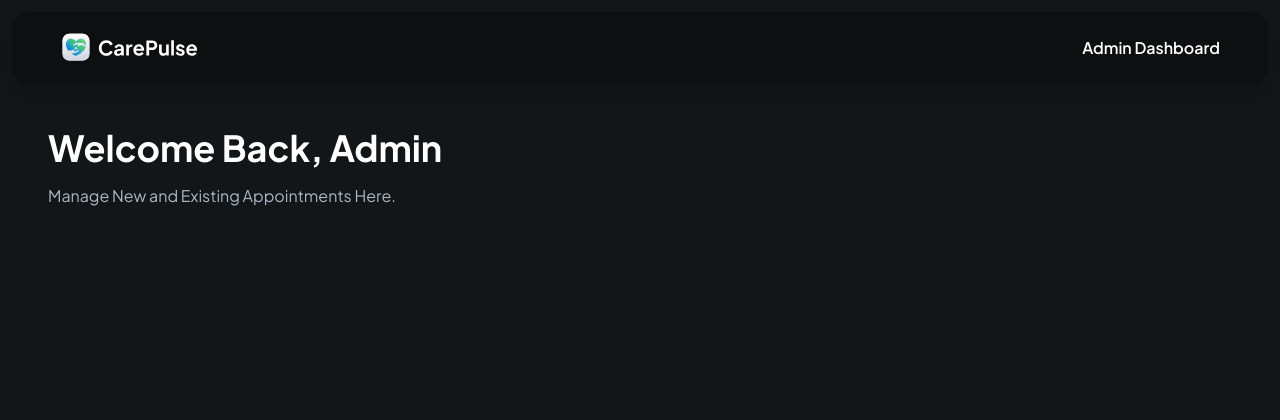
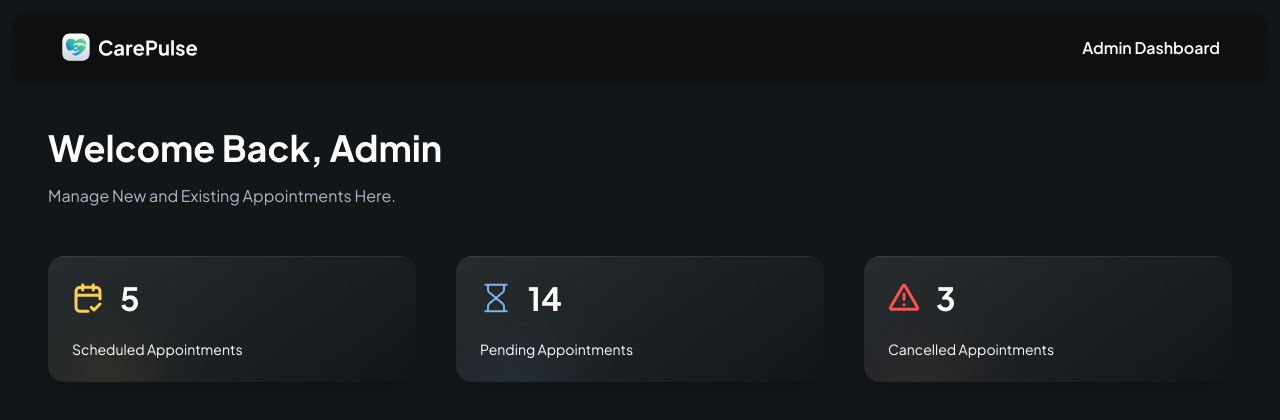
Before and after one commit to Vino-Siva/pulse-it, a Next.js app: page /admin in a window 1280 px wide. Shown: the top 420 px of the page. Built offline with nearby package versions, Linux system fonts and the light colour scheme.

Commit message:
Create admin dashboard and reusable statcard component

```diff
--- a/app/admin/page.tsx
+++ b/app/admin/page.tsx
@@ -1,3 +1,4 @@
+import StatCard from "@/components/StatCard";
 import Image from "next/image";
 import Link from "next/link";
 import React from "react";
@@ -24,7 +25,26 @@
             Manage New and Existing Appointments Here.
           </p>
         </section>
-        <section className="admin-stat"></section>
+        <section className="admin-stat">
+          <StatCard
+            type='appointments'
+            count={5}
+            label='Scheduled Appointments'
+            icon='/assets/icons/appointments.svg'
+          />
+          <StatCard
+            type='pending'
+            count={14}
+            label='Pending Appointments'
+            icon='/assets/icons/pending.svg'
+          />
+          <StatCard
+            type='cancelled'
+            count={3}
+            label='Cancelled Appointments'
+            icon='/assets/icons/cancelled.svg'
+          />
+        </section>
       </main>
     </div>
   );
--- a/components/StatCard.tsx
+++ b/components/StatCard.tsx
@@ -1,9 +1,34 @@
+import clsx from "clsx";
+import Image from "next/image";
 import React from "react";
 
-const StatCard = () => {
+interface StatCardProps {
+  type: "appointments" | "pending" | "cancelled";
+  count: number;
+  label: string;
+  icon: string;
+}
+
+const StatCard = ({ count = 0, label, icon, type }: StatCardProps) => {
   return (
-    <div>
-      <h1 className="header">StatCard</h1>
+    <div
+      className={clsx("stat-card", {
+        "bg-appointments": type === "appointments",
+        "bg-pending": type === "pending",
+        "bg-cancelled": type === "cancelled",
+      })}
+    >
+      <div className="flex items-center gap-4">
+        <Image
+          src={icon}
+          alt={label}
+          width={32}
+          height={32}
+          className="w-fit size-8"
+        />
+        <h2 className="text-32-bold text-white">{count}</h2>
+      </div>
+      <p className="text-14-regular">{label}</p>
     </div>
   );
 };
```
